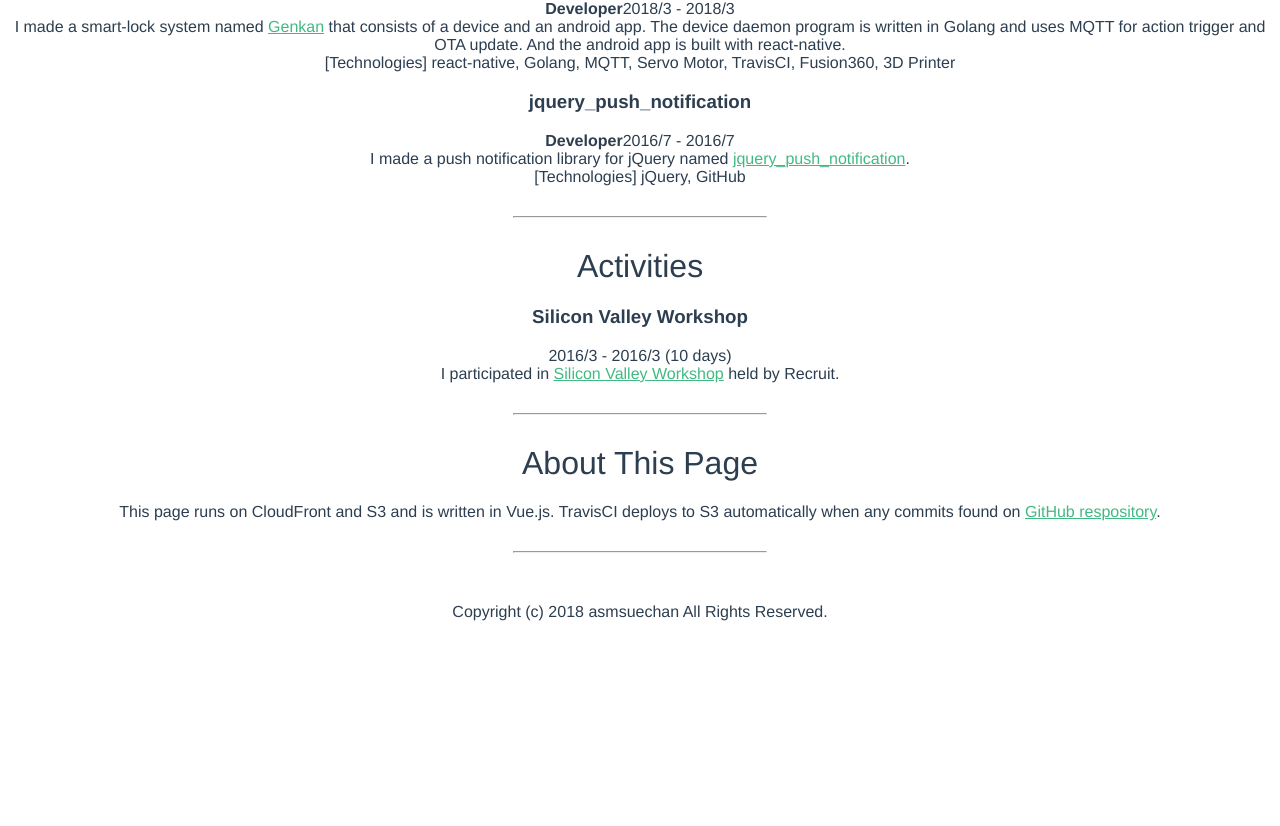
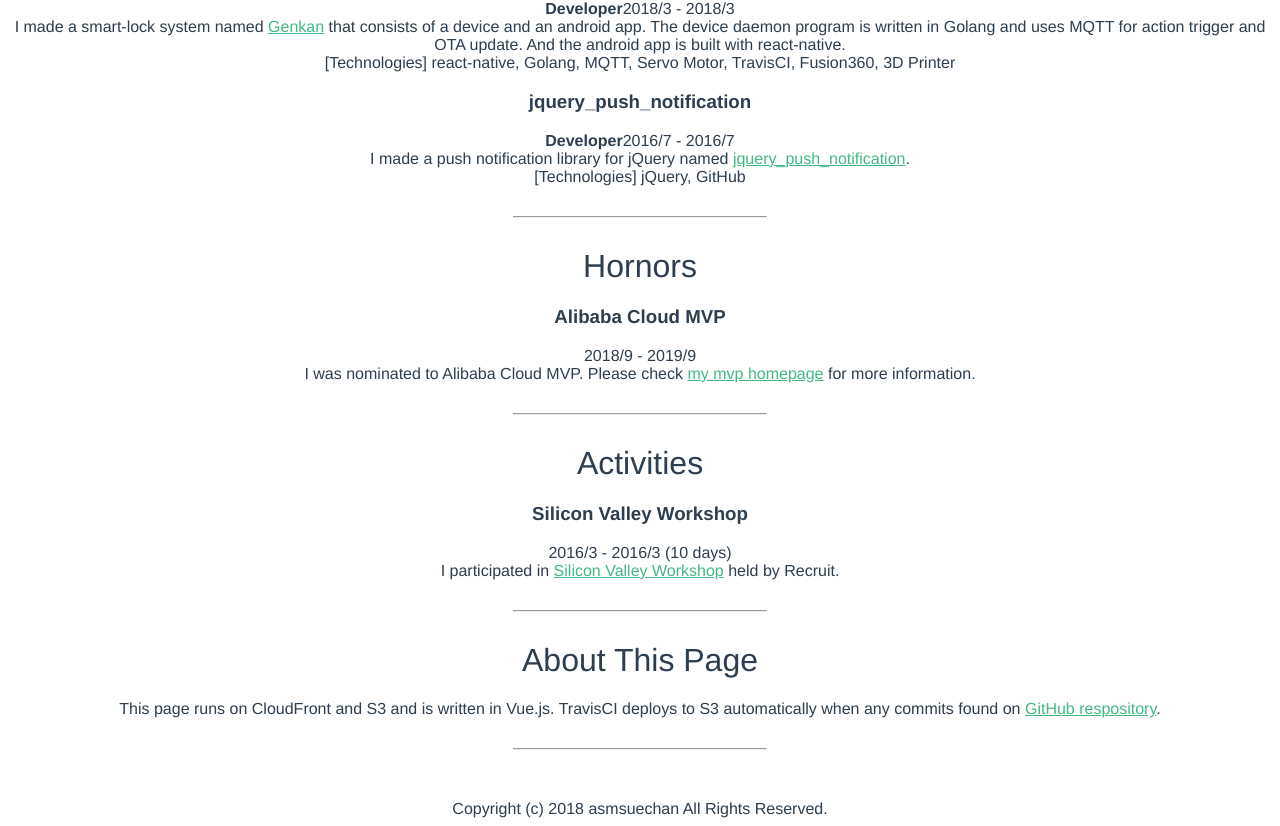
Before and after one commit to asmsuechan/asmsuechan.com, a Vue app: page / in a window 1280 px wide. Shown: the part 1928-2754 px from the top of the page. Before the commit the page ends 2557 px from the top, so only its background shows below. Built offline with nearby package versions, Linux system fonts and the light colour scheme.

Commit message:
Add Alibaba Cloud MVP

```diff
--- a/src/components/HelloWorld.vue
+++ b/src/components/HelloWorld.vue
@@ -119,6 +119,16 @@
     </div>
     <hr>
 
+    <h1>Hornors</h1>
+    <div>
+      <h3>Alibaba Cloud MVP</h3>
+      <span>2018/9 - 2019/9</span>
+      <div>
+        <span>I was nominated to Alibaba Cloud MVP. Please check <a href="https://mvp.alibabacloud.com/mvp/detail/144">my mvp homepage</a> for more information.</span>
+      </div>
+    </div>
+    <hr>
+
     <h1>Activities</h1>
     <div>
       <h3>Silicon Valley Workshop</h3>
```
